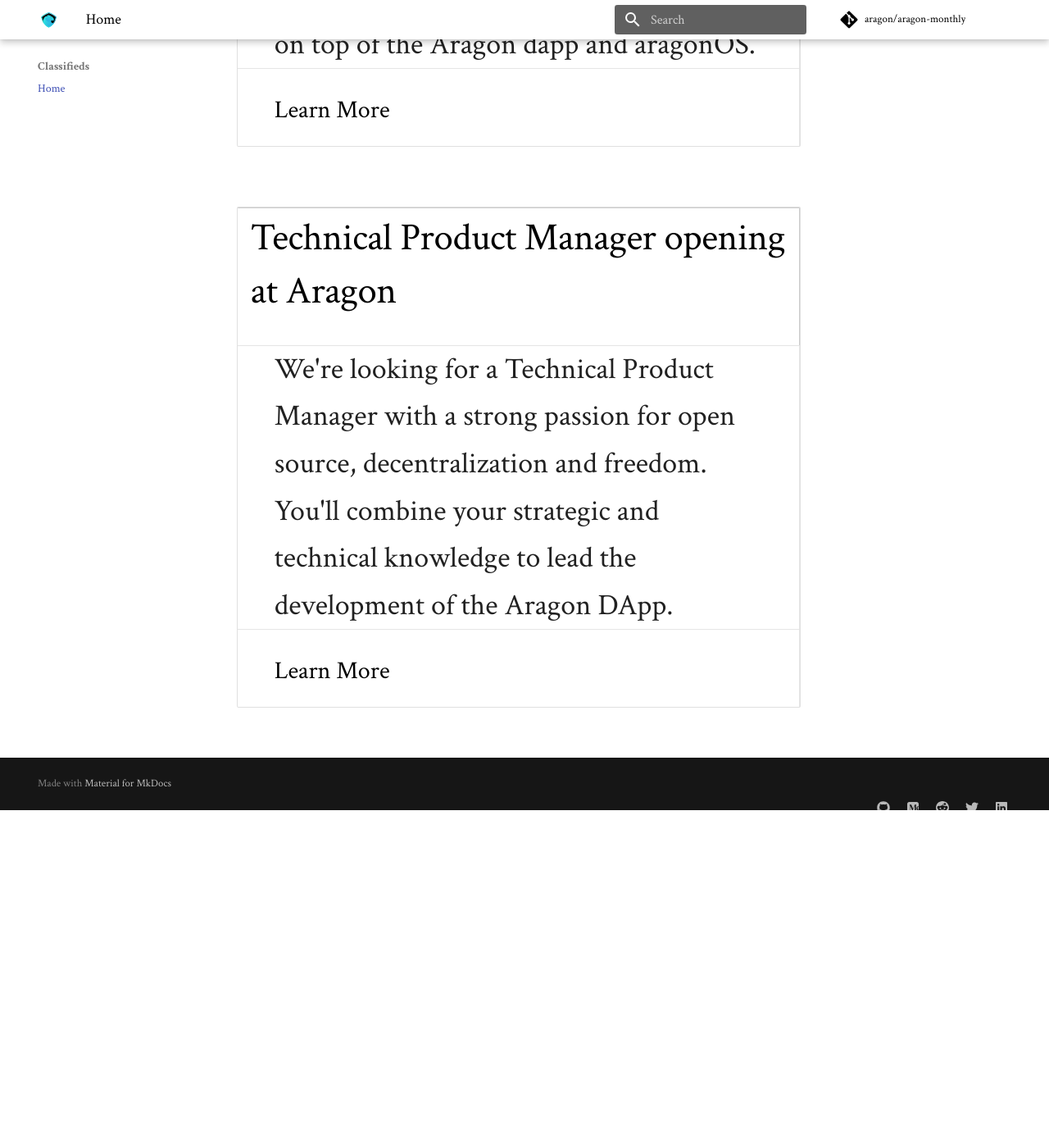
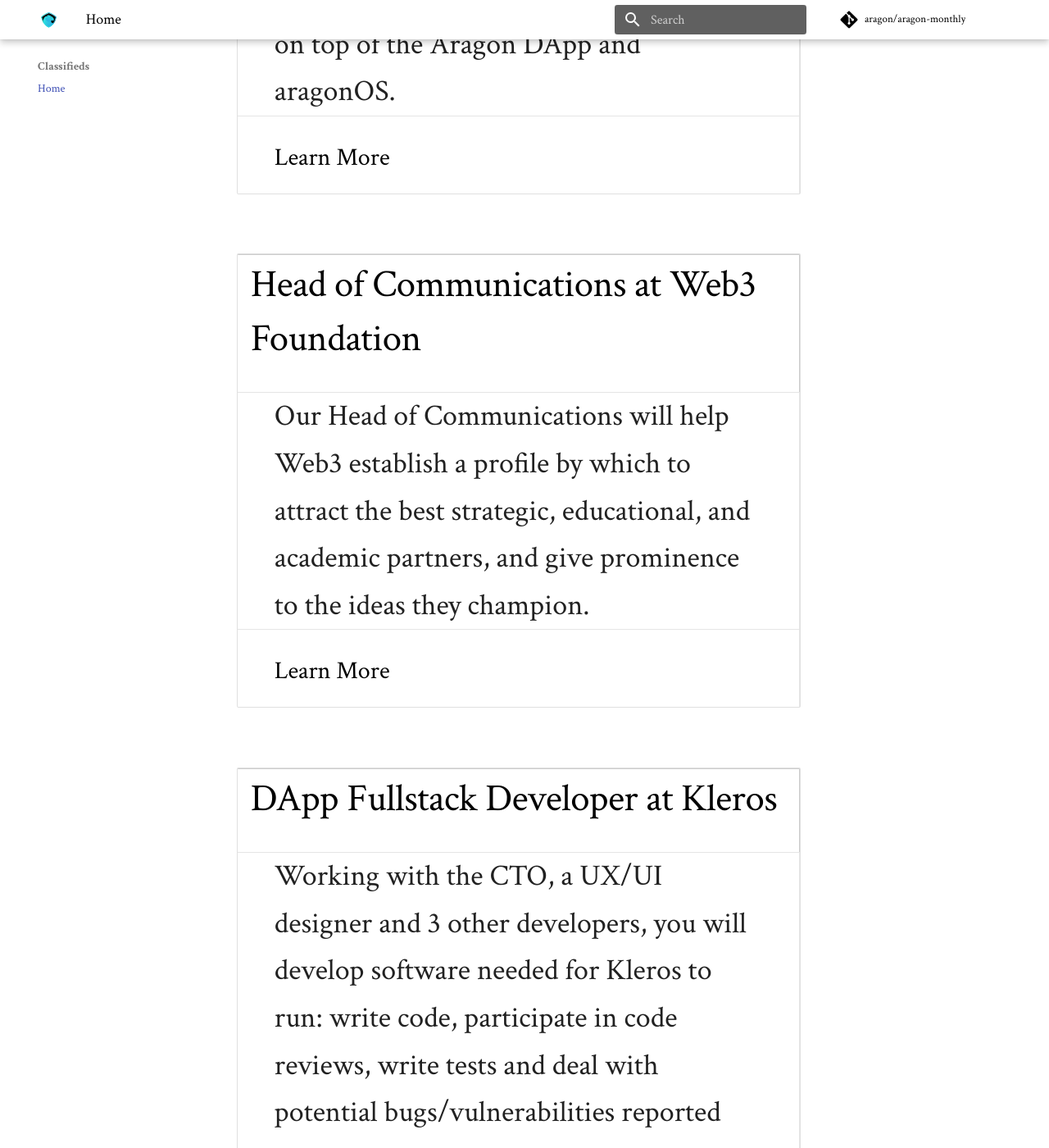
Before and after one commit to aragon/aragon-monthly, an MkDocs documentation site: the page built from docs/classifieds/index.md, in a window 1280 px wide and 1400 px high, scrolled down 790 px. Shown: the whole window at 82% size. Built offline with MkDocs 1.6.1 and Material for MkDocs 9.7.7, drawn with Linux system fonts in a browser that asks for light colours; comment, search, counter and statistics services are not loaded; old or Windows-style settings are respelled for this version of MkDocs; before the commit the page ends 1787 px from its top, so only the background shows below that; some of the changed text lies outside the part shown.

Commit message:
Classifieds for issue 01

```diff
--- a/docs/classifieds/index.md
+++ b/docs/classifieds/index.md
@@ -4,10 +4,25 @@
 
 [<h2>Developer Relations opening at Aragon</h2>](https://wiki.aragon.one/jobs/openings/dev_rel/) |
 :-----------|
-We are looking for a developer relations to help third party developers create apps on top of the Aragon dapp and aragonOS. |
+We are looking for a developer relations to help third party developers create apps on top of the Aragon DApp and aragonOS. |
 [Learn More](https://wiki.aragon.one/jobs/openings/dev_rel/) |
 
-[<h2>Technical Product Manager opening at Aragon</h2>](https://wiki.aragon.one/jobs/openings/product_manager/) |
+[<h2>Head of Communications at Web3 Foundation</h2>](https://angel.co/web3-foundation/jobs/316492-head-of-communications) |
 :-----------|
-We're looking for a Technical Product Manager with a strong passion for open source, decentralization and freedom. You'll combine your strategic and technical knowledge to lead the development of the Aragon DApp. |
-[Learn More](https://wiki.aragon.one/jobs/openings/product_manager/) |
+Our Head of Communications will help Web3 establish a profile by which to attract the best strategic, educational, and academic partners, and give prominence to the ideas they champion.  |
+[Learn More](https://angel.co/web3-foundation/jobs/316492-head-of-communications) |
+
+[<h2>DApp Fullstack Developer at Kleros</h2>](https://angel.co/kleros/jobs/253554-dapp-fullstack-developer) |
+:-----------|
+Working with the CTO, a UX/UI designer and 3 other developers, you will develop software needed for Kleros to run: write code, participate in code reviews, write tests and deal with potential bugs/vulnerabilities reported through our bug bounty programs and audits. |
+[Learn More](https://angel.co/kleros/jobs/253554-dapp-fullstack-developer) |
+
+[<h2>Communication Manager, Full Time at Matchpool</h2>](https://www.matchpool.com/careers/) |
+:-----------|
+Define the way millions of people interact with one another on one of the first consumer internet applications that is built on a digital currency, the fruits of your efforts will be directly influencing the future of social media, digital currencies and fintech. We’re based in London & Tel Aviv, in the heart of the tech communities and we can’t wait to meet you. |
+[Learn More](https://www.matchpool.com/careers/) |
+
+[<h2>Frontend and Web3 Developer opening at Aragon</h2>](https://wiki.aragon.one/jobs/openings/frontend/) |
+:-----------|
+We are looking for a frontend and web3 wizard to work with us on the Aragon dapp. |
+[Learn More](https://wiki.aragon.one/jobs/openings/frontend/) |
```
